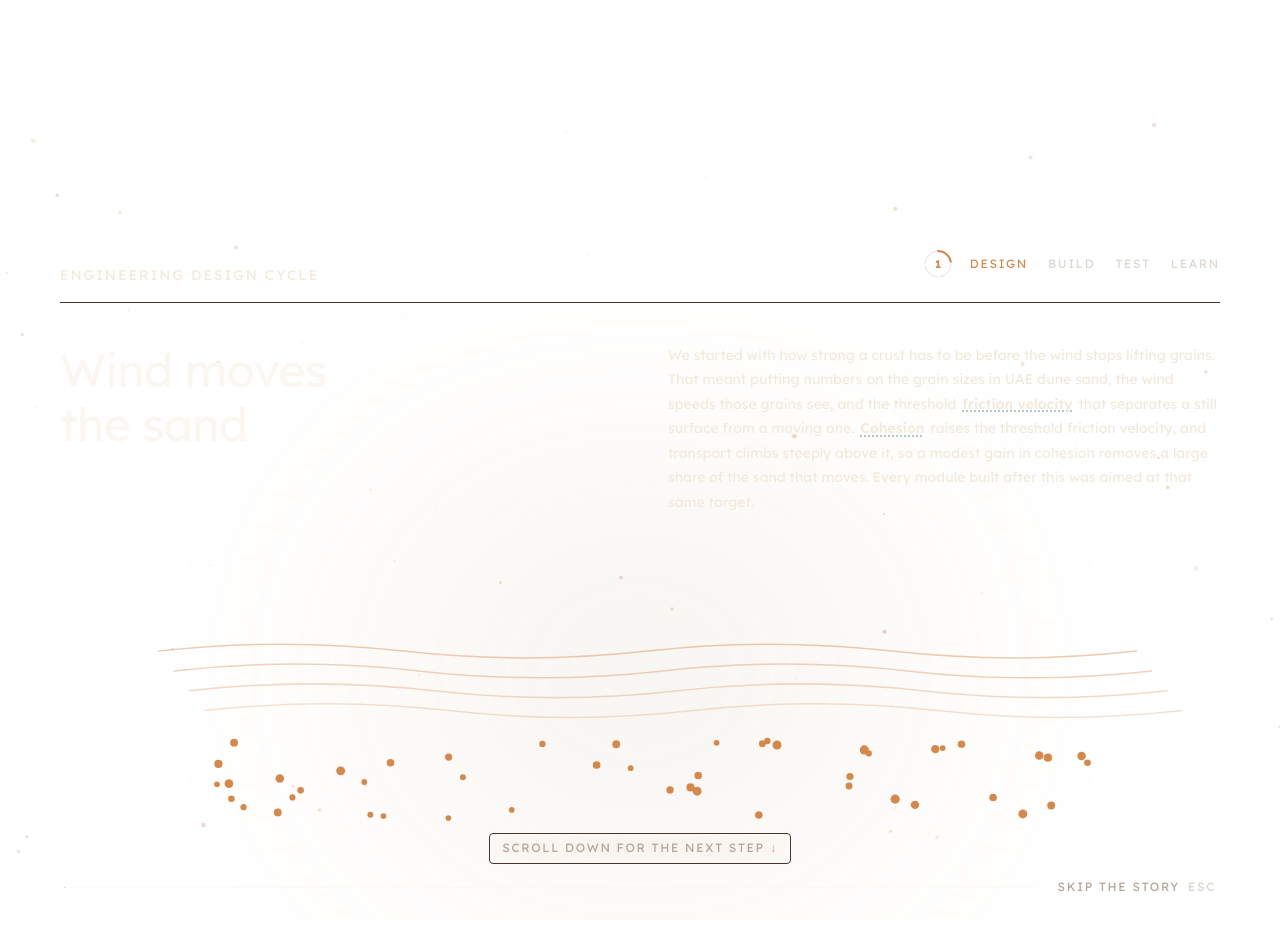
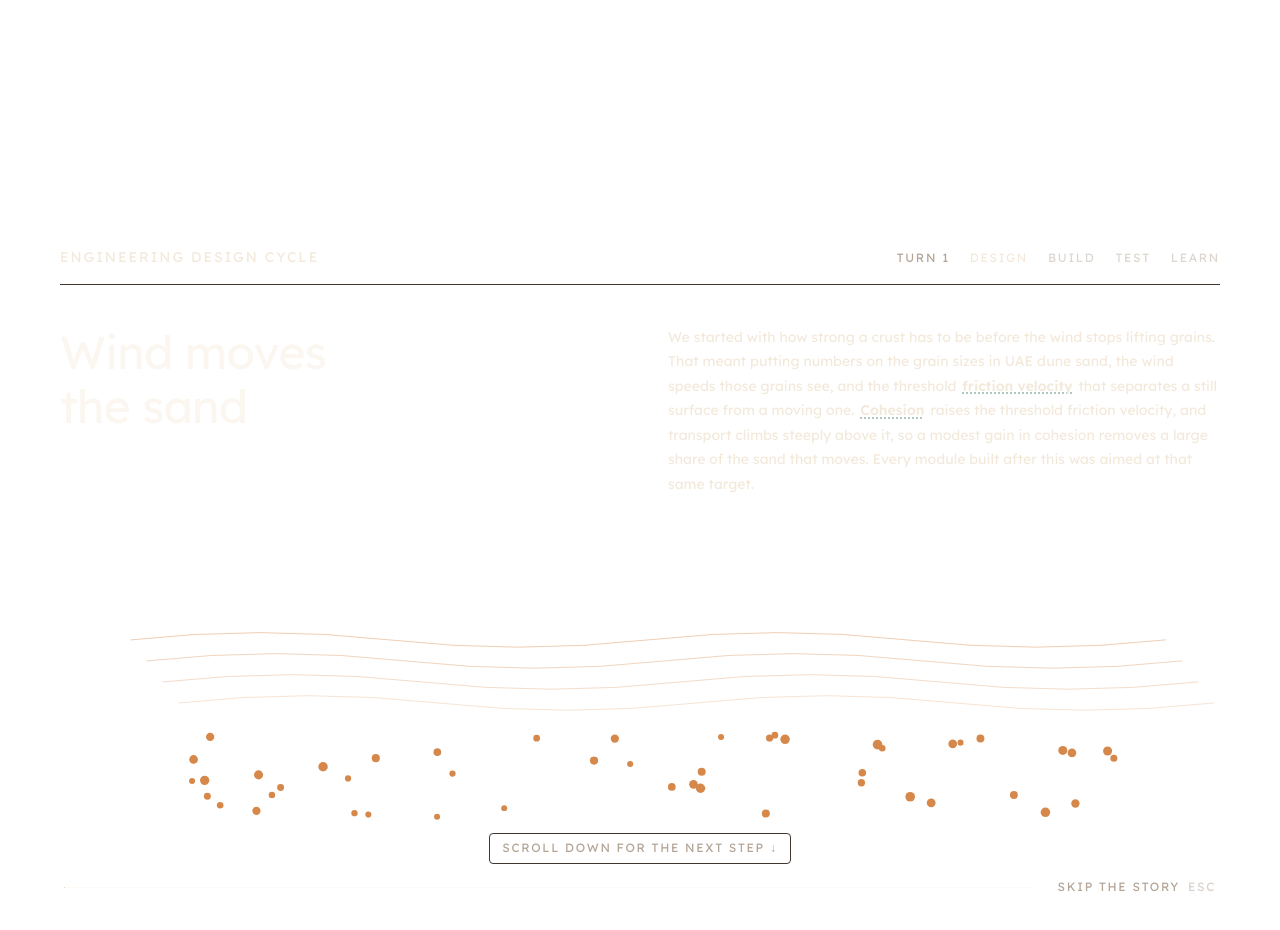
Before and after one commit to Faheem107/iGEM-Modeling-Tool-Kit, a Next.js app: page / in a window 1280 px wide. Shown: the part 5480-6410 px from the top of the page. Built offline with nearby package versions, Linux system fonts and the light colour scheme.

Commit message:
Simplify the design cycle figure

```diff
--- a/src/components/DesignCycleStory.tsx
+++ b/src/components/DesignCycleStory.tsx
@@ -4,7 +4,6 @@ import React, { useEffect, useMemo, useRef, useState } from "react";
 import { createTimeline, svg, stagger, type Timeline } from "animejs";
 import StoryEscape from "@/src/components/landing/StoryEscape";
 import { storyTravel } from "@/src/lib/scrollRestore";
-import SandParticles from "./dune-story/SandParticles";
 import { GlossaryText } from "@/src/components/GlossaryTerm";
 import { DUNE } from "@/src/lib/palette";
 import {
@@ -28,14 +27,15 @@ const C = {
   mesh: DUNE.rose,
   node: DUNE.orange,
   shield: DUNE.teal,
-  cross: "#c0392b",
+  line: "var(--border)",
+  ink: "var(--foreground)",
+  muted: "var(--muted-foreground)",
 };
 
 // The figure field. Wide and short, because it sits under the text across the
 // full column rather than beside it.
 const VB_W = 1300;
 const VB_H = 400;
-const MID_X = VB_W / 2;
 
 // Each layer owns a horizontal band, so beats that are on screen together do
 // not stack on top of each other.
@@ -105,7 +105,6 @@ export default function DesignCycleStory({
   const stageRef = useRef<HTMLDivElement>(null);
   const svgRef = useRef<SVGSVGElement>(null);
   const progressRef = useRef(0);
-  const glowRef = useRef<HTMLDivElement>(null);
   const windRef = useRef<SVGGElement>(null);
   const prongsRef = useRef<SVGGElement>(null);
   const algRef = useRef<SVGGElement>(null);
@@ -164,13 +163,8 @@ export default function DesignCycleStory({
     tl.add(prongsRef.current!, { opacity: [1, 0.34], duration: 700 }, 3000);
     tl.add(crossRef.current!, { opacity: [1, 0.34], duration: 700 }, 3000);
     tl.add(shieldRef.current!, { opacity: [1, 0.34], duration: 700 }, 3000);
-    // Beat 5: the ground plane and the glow open up.
+    // Beat 5: the ground line under the crust.
     tl.add(fieldRef.current!, { opacity: [0, 1], duration: 800 }, 4000);
-    tl.add(
-      glowRef.current!,
-      { opacity: [0.4, 0.8], scale: [0.9, 1.1], duration: 1000 },
-      4000,
-    );
     tlRef.current = tl;
 
     if (!wide || reduce) {
@@ -283,39 +277,12 @@ export default function DesignCycleStory({
           </div>
         )}
 
-        <SandParticles
-          progressRef={progressRef}
-          isLightMode={isLightMode}
-          densityScale={0.6}
-          className="pointer-events-none absolute inset-0 z-0"
-        />
-
-        {/* Accent glow, behind the figure band rather than behind the words. */}
-        <div
-          aria-hidden
-          className="pointer-events-none absolute inset-x-0 bottom-0 flex h-[62%] items-center justify-center"
-        >
-          <div
-            ref={glowRef}
-            style={{ opacity: 0.4 }}
-            className={`h-[80%] w-[72%] rounded-full blur-[130px] ${
-              isLightMode
-                ? "bg-[radial-gradient(circle,rgba(143,179,172,0.5),rgba(214,136,74,0.25),transparent_70%)]"
-                : "bg-[radial-gradient(circle,rgba(143,179,172,0.42),rgba(214,136,74,0.22),transparent_70%)]"
-            }`}
-          />
-        </div>
-
         <div className="relative z-10 mx-auto flex h-full w-full max-w-[1240px] flex-col px-6 pb-16 pt-28 md:px-10 md:pb-20 md:pt-32">
           {/* Caption rail: what this section is, and where in the loop we are. */}
           <div className="flex flex-wrap items-baseline justify-between gap-x-8 gap-y-3 border-b border-border pb-4">
             <span className="caption-head">Engineering Design Cycle</span>
             {!staticMode && (
-              <StageRail
-                stage={BEATS[active].stage}
-                turn={BEATS[active].turn}
-                isLightMode={isLightMode}
-              />
+              <StageRail stage={BEATS[active].stage} turn={BEATS[active].turn} />
             )}
           </div>
 
@@ -399,54 +366,20 @@ function BeatBody({
 function StageRail({
   stage,
   turn,
-  isLightMode,
 }: {
   stage: string;
   turn: number;
-  isLightMode: boolean;
 }) {
-  const R = 26;
-  const CIRC = 2 * Math.PI * R;
-  const seg = CIRC / 4;
   const idx = CYCLE_STAGES.indexOf(stage as never);
   return (
-    <div className="flex items-center gap-4">
-      <svg viewBox="0 0 64 64" className="h-8 w-8 shrink-0" aria-hidden>
-        <g transform="rotate(-90 32 32)">
-          {CYCLE_STAGES.map((_, i) => (
-            <circle
-              key={i}
-              cx="32"
-              cy="32"
-              r={R}
-              fill="none"
-              stroke={i === idx ? "var(--dune-orange)" : "var(--dune-ash)"}
-              strokeOpacity={i === idx ? 1 : 0.3}
-              strokeWidth={i === idx ? 4 : 1.5}
-              strokeDasharray={`${seg - 5} ${CIRC - seg + 5}`}
-              strokeDashoffset={-i * seg}
-              strokeLinecap="round"
-              className="transition-all duration-500"
-            />
-          ))}
-        </g>
-        <text
-          x="32"
-          y="39"
-          textAnchor="middle"
-          fontSize="22"
-          fontWeight="700"
-          fill={isLightMode ? DUNE.maroon : DUNE.orange}
-        >
-          {turn}
-        </text>
-      </svg>
+    <div className="flex items-baseline gap-5">
+      <span className="caption text-muted-foreground">Turn {turn}</span>
       <div className="flex flex-wrap gap-x-5 gap-y-1">
         {CYCLE_STAGES.map((st, i) => (
           <span
             key={st}
             className={`caption transition-colors duration-500 ${
-              i === idx ? "text-dune-orange" : "text-muted-foreground opacity-45"
+              i === idx ? "text-foreground" : "text-muted-foreground opacity-45"
             }`}
           >
             {st}
@@ -501,7 +434,7 @@ function StoryFigure({
         ref={windRef}
         style={{ opacity: 0.85 }}
         stroke={C.loose}
-        strokeWidth={2}
+        strokeWidth={1.2}
         strokeLinecap="round"
       >
         {[152, 178, 204, 230].map((y, i) => (
@@ -515,7 +448,7 @@ function StoryFigure({
       </g>
 
       {/* cross-link mesh, drawn on scroll */}
-      <g fill="none" stroke={C.mesh} strokeWidth={1.8} strokeLinecap="round">
+      <g fill="none" stroke={C.mesh} strokeWidth={1} strokeLinecap="round">
         {mesh.map((d, i) => (
           <path key={i} className="dcs-mesh" d={d} opacity={0.7} />
         ))}
@@ -551,70 +484,46 @@ function StoryFigure({
         </g>
       </g>
 
-      {/* the route that was dropped, and why it reads as dropped */}
+      {/* the route that was dropped: struck through, with a plain caption */}
       <g ref={crossRef} style={{ opacity: 0 }}>
-        <g stroke={C.cross} strokeWidth={4.5} strokeLinecap="round">
-          <path d={`M${algCx - TILE_W / 2 + 22} ${TILE_Y + 18} L${algCx + TILE_W / 2 - 22} ${TILE_Y + TILE_H - 18}`} />
-          <path d={`M${algCx + TILE_W / 2 - 22} ${TILE_Y + 18} L${algCx - TILE_W / 2 + 22} ${TILE_Y + TILE_H - 18}`} />
-        </g>
+        <path
+          d={`M${algCx - 64} ${TILE_Y + TILE_H / 2} L${algCx + 64} ${TILE_Y + TILE_H / 2}`}
+          stroke={C.ink}
+          strokeWidth={1.2}
+        />
         <text
           x={algCx}
-          y={TILE_Y + TILE_H + 30}
+          y={TILE_Y + TILE_H + 28}
           textAnchor="middle"
-          fontSize={14}
-          fontWeight={700}
-          letterSpacing={2.5}
-          fill={C.cross}
+          fontSize={13}
+          letterSpacing={2}
+          fill={C.muted}
         >
           DROPPED
         </text>
       </g>
 
-      {/* the layer added over both survivors */}
-      <g ref={shieldRef} style={{ opacity: 0 }}>
+      {/* the layer added over both remaining routes, drawn as a bracket under them */}
+      <g ref={shieldRef} style={{ opacity: 0 }} fill="none" stroke={C.muted} strokeOpacity={0.7} strokeWidth={1}>
         <path
-          d={`M${MID_X} 132 L${MID_X + 40} 148 L${MID_X + 40} 182 Q${MID_X + 40} 216 ${MID_X} 232 Q${MID_X - 40} 216 ${MID_X - 40} 182 L${MID_X - 40} 148 Z`}
-          fill="none"
-          stroke={C.shield}
-          strokeWidth={3.5}
-          strokeLinejoin="round"
-        />
-        <path
-          d={`M${MID_X - 18} 183 L${MID_X - 4} 198 L${MID_X + 20} 163`}
-          fill="none"
-          stroke={C.shield}
-          strokeWidth={3.5}
-          strokeLinecap="round"
-          strokeLinejoin="round"
+          d={`M${TILE_CX[0] - TILE_W / 2} 136 L${TILE_CX[0] - TILE_W / 2} 148 L${TILE_CX[1] + TILE_W / 2} 148 L${TILE_CX[1] + TILE_W / 2} 136`}
         />
         <text
-          x={MID_X}
-          y={252}
+          x={(TILE_CX[0] + TILE_CX[1]) / 2}
+          y={176}
           textAnchor="middle"
-          fontSize={14}
-          fontWeight={700}
-          letterSpacing={2.5}
-          fill={C.shield}
+          fontSize={13}
+          letterSpacing={2}
+          fill={C.muted}
+          stroke="none"
         >
-          KILL SWITCH ADDED
+          KILL SWITCH OVER BOTH
         </text>
       </g>
 
       {/* the ground it ends up on */}
-      <g
-        ref={fieldRef}
-        style={{ opacity: 0 }}
-        stroke={C.cured}
-        strokeWidth={1.4}
-        opacity={0.55}
-      >
-        <path d="M50 362 L1250 362" />
-        {[374, 384, 392].map((y, i) => (
-          <path key={i} d={`M${40 - i * 12} ${y} L${1260 + i * 12} ${y}`} opacity={0.5 - i * 0.13} />
-        ))}
-        {[170, 410, 650, 890, 1130].map((x, i) => (
-          <path key={`v${i}`} d={`M${x} 362 L${x + (x - MID_X) * 0.2} 400`} opacity={0.35} />
-        ))}
+      <g ref={fieldRef} style={{ opacity: 0 }} stroke={C.line} strokeWidth={1}>
+        <path d={`M${GRID_X0 - 40} 362 L${GRID_X1 + 40} 362`} />
       </g>
     </svg>
   );
@@ -639,29 +548,27 @@ function TileBody({ cx, n, label }: { cx: number; n: number; label: string }) {
         y={TILE_Y}
         width={TILE_W}
         height={TILE_H}
-        rx={6}
-        fill="rgba(214,136,74,0.08)"
-        stroke={C.node}
-        strokeWidth={2}
+        rx={4}
+        fill="none"
+        stroke={C.line}
+        strokeWidth={1}
       />
-      <circle cx={cx - TILE_W / 2 + 44} cy={TILE_Y + TILE_H / 2} r={17} fill={C.node} />
       <text
-        x={cx - TILE_W / 2 + 44}
-        y={TILE_Y + TILE_H / 2 + 6}
-        textAnchor="middle"
-        fontSize={18}
-        fontWeight={800}
-        fill="#1a120c"
+        x={cx - TILE_W / 2 + 24}
+        y={TILE_Y + TILE_H / 2 + 5}
+        fontSize={13}
+        letterSpacing={2}
+        fill={C.muted}
       >
-        {n}
+        {String(n).padStart(2, "0")}
       </text>
       <text
-        x={cx + 24}
+        x={cx}
         y={TILE_Y + TILE_H / 2 + 7}
         textAnchor="middle"
         fontSize={20}
-        fontWeight={700}
-        fill={C.node}
+        fontWeight={500}
+        fill={C.ink}
       >
         {label}
       </text>
```
